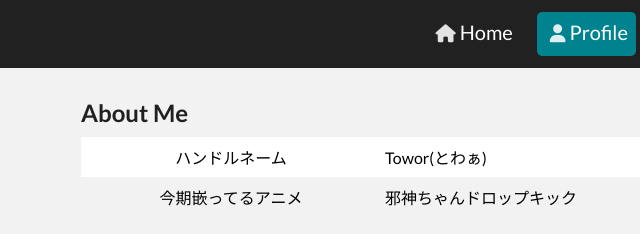
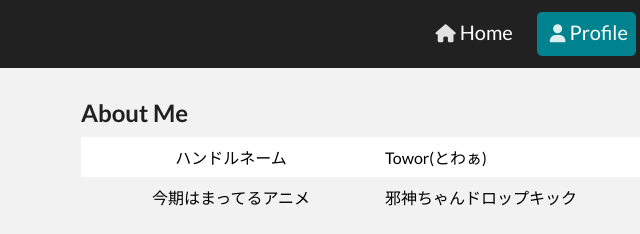
Before and after one commit to towor/towor.github.io, a plain HTML site: page profile.html in a window 1280 px wide. Shown: the top 234 px of the page, 59-699 px from the left. Drawn offline with Linux system fonts and the light colour scheme; some packages are replaced by stand-ins of ours.

Commit message:
modify profile about me

```diff
--- a/profile.html
+++ b/profile.html
@@ -46,7 +46,7 @@
                     <td>Towor(とわぁ)</td>
                 </tr>
                 <tr>
-                    <td class="td1">今期嵌ってるアニメ</td>
+                    <td class="td1">今期はまってるアニメ</td>
                     <td>邪神ちゃんドロップキック</td>
                 </tr>
 
```
